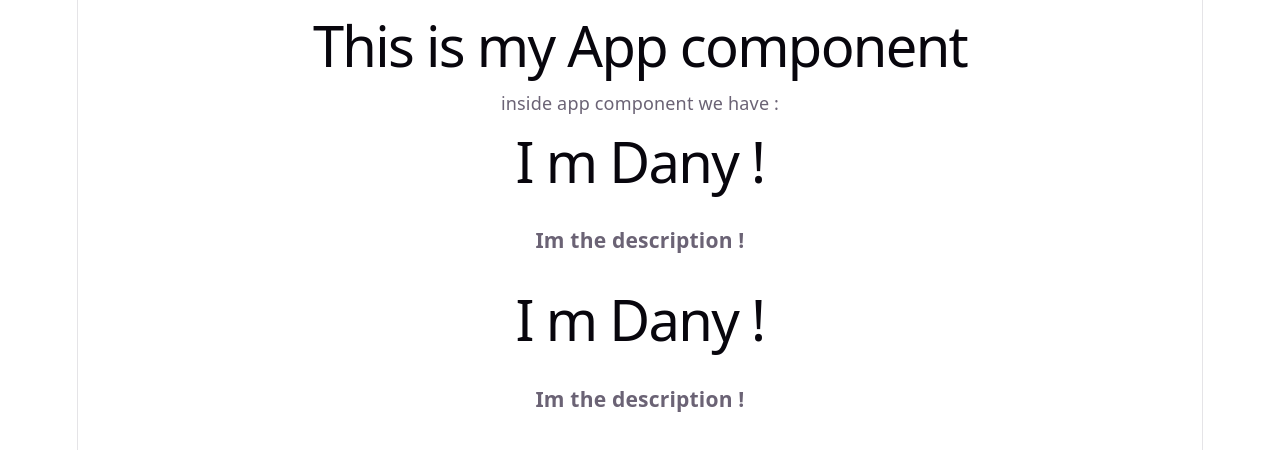
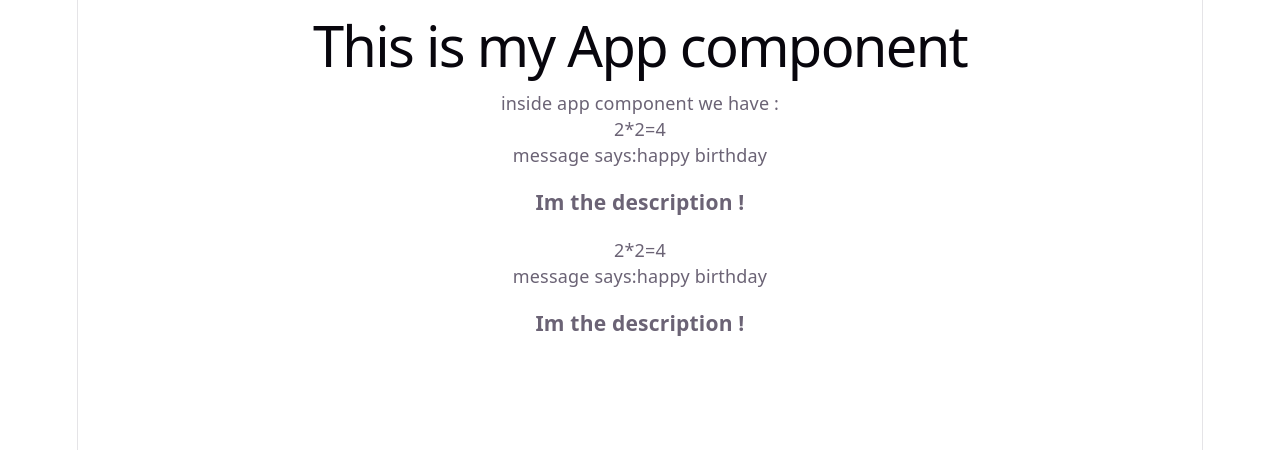
Before and after one commit to Dnyanesh-hub/DEFENSE, a React (Vite) app in the folder react/basic-react-app/: page / in a window 1280 px wide. Shown: the top 450 px of the page. Built offline with nearby package versions, Linux system fonts and the light colour scheme.

Commit message:
Explain use of curly braces in JavaScript for dynamic logic and expressions

```diff
--- a/react/basic-react-app/src/Title.jsx
+++ b/react/basic-react-app/src/Title.jsx
@@ -1,5 +1,11 @@
 function Title() {
-  return <h1>I m Dany !</h1>;
+  let message="happy birthday "
+  return (
+    <div>
+      <p>2*2={2*2}</p>
+      <p>message says:{message}</p>
+    </div>
+  )
 }
 function Sum(a,b){
     return a+b;
```
